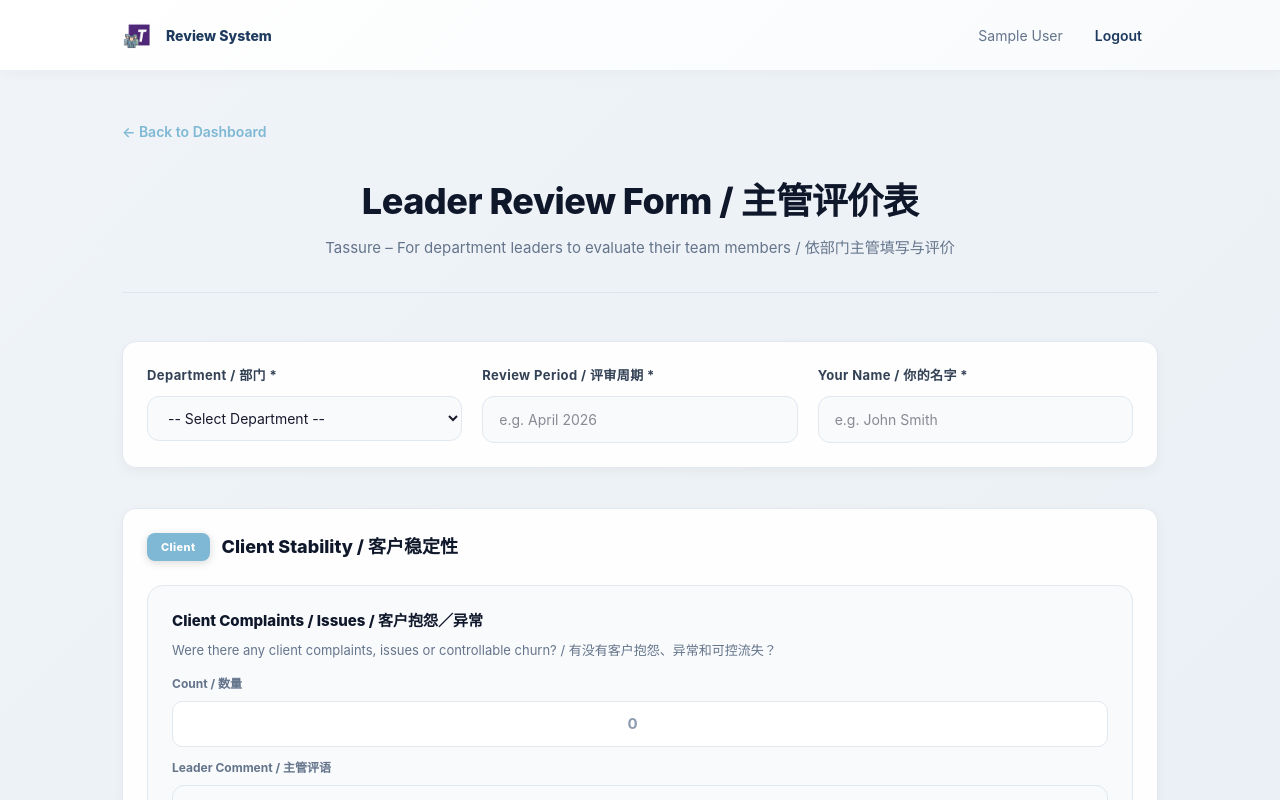
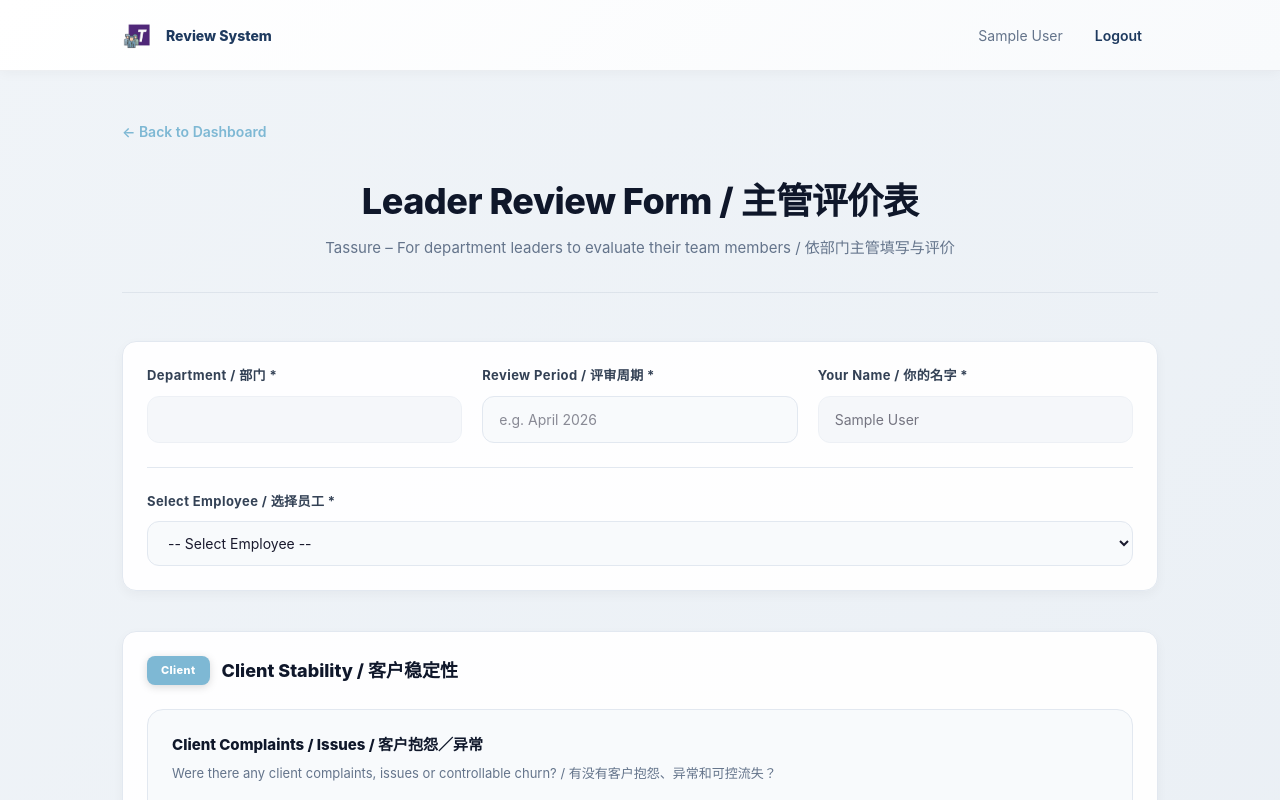
Before and after one commit to enquiry-commits/Review-Form, a Next.js app: page /dashboard/leader-review in a window 1280 px wide. Shown: the top 800 px of the page. Built offline with nearby package versions, Linux system fonts and the light colour scheme; sample sign-in values are in the browser's storage.

Commit message:
统一表单设计：部门和名字自动填充并禁用，顶部信息卡片相同

```diff
--- a/app/dashboard/leader-review/page.tsx
+++ b/app/dashboard/leader-review/page.tsx
@@ -158,12 +158,7 @@ export default function LeaderReviewForm() {
             <div style={{display: 'grid', gridTemplateColumns: 'repeat(3, 1fr)', gap: '20px'}}>
               <div>
                 <label style={{fontSize: '13px', color: '#334155', fontWeight: '700', marginBottom: '10px', letterSpacing: '0.4px', display: 'block'}}>Department / 部门 *</label>
-                <select style={{width: '100%', padding: '12px 16px', border: '1.5px solid #e2e8f0', borderRadius: '12px', fontSize: '14px', color: '#1a1a2e', background: '#f8fafc', fontFamily: 'inherit', cursor: 'pointer'}}>
-                  <option>-- Select Department --</option>
-                  <option>CORPORATE SECRETARIAL</option>
-                  <option>ACCOUNTING</option>
-                  <option>TAX</option>
-                </select>
+                <input type="text" value={user.department || ''} disabled style={{width: '100%', padding: '12px 16px', border: '1.5px solid #e2e8f0', borderRadius: '12px', fontSize: '14px', color: '#1a1a2e', background: '#f0f4f8', fontFamily: 'inherit', cursor: 'not-allowed', opacity: 0.6}} />
               </div>
               <div>
                 <label style={{fontSize: '13px', color: '#334155', fontWeight: '700', marginBottom: '10px', letterSpacing: '0.4px', display: 'block'}}>Review Period / 评审周期 *</label>
@@ -171,8 +166,27 @@ export default function LeaderReviewForm() {
               </div>
               <div>
                 <label style={{fontSize: '13px', color: '#334155', fontWeight: '700', marginBottom: '10px', letterSpacing: '0.4px', display: 'block'}}>Your Name / 你的名字 *</label>
-                <input type="text" placeholder="e.g. John Smith" style={{width: '100%', padding: '12px 16px', border: '1.5px solid #e2e8f0', borderRadius: '12px', fontSize: '14px', color: '#1a1a2e', background: '#f8fafc'}} />
+                <input type="text" value={user.name || ''} disabled style={{width: '100%', padding: '12px 16px', border: '1.5px solid #e2e8f0', borderRadius: '12px', fontSize: '14px', color: '#1a1a2e', background: '#f0f4f8', fontFamily: 'inherit', cursor: 'not-allowed', opacity: 0.6}} />
               </div>
+            </div>
+
+            {/* Select Employee Section */}
+            <div style={{marginTop: '24px', paddingTop: '24px', borderTop: '1.5px solid #e2e8f0'}}>
+              <label style={{fontSize: '13px', color: '#334155', fontWeight: '700', marginBottom: '10px', letterSpacing: '0.4px', display: 'block'}}>Select Employee / 选择员工 *</label>
+              <select style={{width: '100%', padding: '12px 16px', border: '1.5px solid #e2e8f0', borderRadius: '12px', fontSize: '14px', color: '#1a1a2e', background: '#f8fafc', fontFamily: 'inherit', cursor: 'pointer'}}>
+                <option>-- Select Employee --</option>
+                <option>Jenny Lai</option>
+                <option>Chin Kah Ye</option>
+                <option>Ang Shi Ming</option>
+                <option>Tey Shemin</option>
+                <option>Tan Min Quan</option>
+                <option>Tee Yu Heng</option>
+                <option>Vernice Chai</option>
+                <option>Chee Wei En</option>
+                <option>Quinnie Tan</option>
+                <option>Victoria Yap</option>
+                <option>Chelsea Ang</option>
+              </select>
             </div>
           </div>
 
--- a/app/dashboard/self-review/page.tsx
+++ b/app/dashboard/self-review/page.tsx
@@ -10,15 +10,6 @@ export default function SelfReviewForm() {
   const router = useRouter();
   const [user, setUser] = useState<User | null>(null);
   const [fileLinks, setFileLinks] = useState<{[key: string]: Array<{name: string; url: string}>}>({});
-  const [selectedDepartment, setSelectedDepartment] = useState<string>('');
-  const [selectedEmployee, setSelectedEmployee] = useState<string>('');
-
-  const departmentEmployees: {[key: string]: string[]} = {
-    'CORPORATE SECRETARIAL': ['Alice Johnson', 'Bob Smith', 'Carol White'],
-    'ACCOUNTING': ['David Lee', 'Eve Martinez', 'Frank Chen'],
-    'TAX': ['Grace Park', 'Henry Wong', 'Iris Zhang'],
-    'PAYROLL': ['Jack Ryan', 'Kathy Brown']
-  };
 
   useEffect(() => {
     const userData = localStorage.getItem('user');
@@ -289,46 +280,33 @@ export default function SelfReviewForm() {
             <div style={{display: 'grid', gridTemplateColumns: 'repeat(3, 1fr)', gap: '20px'}}>
               <div>
                 <label style={{fontSize: '12px', color: '#334155', fontWeight: '700', marginBottom: '10px', letterSpacing: '0.4px', textTransform: 'uppercase', display: 'block'}}>Department</label>
-                <select value={selectedDepartment} onChange={(e) => {
-                  setSelectedDepartment(e.target.value);
-                  setSelectedEmployee('');
-                }} style={{
+                <input type="text" value={user.department || ''} disabled style={{
                   width: '100%',
                   padding: '13px 16px',
                   border: '1.5px solid #e2e8f0',
                   borderRadius: '12px',
                   fontSize: '14px',
                   color: '#1a1a2e',
-                  background: 'linear-gradient(135deg, #f8fafc 0%, #f1f5f9 100%)',
+                  background: '#f0f4f8',
                   fontFamily: 'inherit',
-                  cursor: 'pointer',
-                  transition: 'all 0.3s'
-                }}>
-                  <option value="">-- Select Department --</option>
-                  {Object.keys(departmentEmployees).map(dept => (
-                    <option key={dept} value={dept}>{dept}</option>
-                  ))}
-                </select>
+                  cursor: 'not-allowed',
+                  opacity: 0.6
+                }} />
               </div>
               <div>
                 <label style={{fontSize: '12px', color: '#334155', fontWeight: '700', marginBottom: '10px', letterSpacing: '0.4px', textTransform: 'uppercase', display: 'block'}}>Your Name</label>
-                <select value={selectedEmployee} onChange={(e) => setSelectedEmployee(e.target.value)} style={{
+                <input type="text" value={user.name || ''} disabled style={{
                   width: '100%',
                   padding: '13px 16px',
                   border: '1.5px solid #e2e8f0',
                   borderRadius: '12px',
                   fontSize: '14px',
                   color: '#1a1a2e',
-                  background: 'linear-gradient(135deg, #f8fafc 0%, #f1f5f9 100%)',
+                  background: '#f0f4f8',
                   fontFamily: 'inherit',
-                  cursor: 'pointer',
-                  transition: 'all 0.3s'
-                }}>
-                  <option value="">-- Select Employee --</option>
-                  {selectedDepartment && departmentEmployees[selectedDepartment]?.map(emp => (
-                    <option key={emp} value={emp}>{emp}</option>
-                  ))}
-                </select>
+                  cursor: 'not-allowed',
+                  opacity: 0.6
+                }} />
               </div>
               <div>
                 <label style={{fontSize: '12px', color: '#334155', fontWeight: '700', marginBottom: '10px', letterSpacing: '0.4px', textTransform: 'uppercase', display: 'block'}}>Review Period</label>
```
